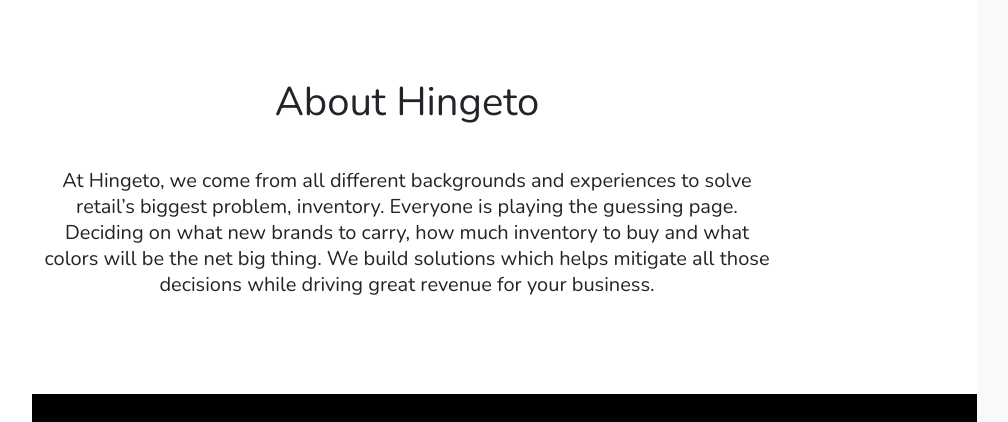
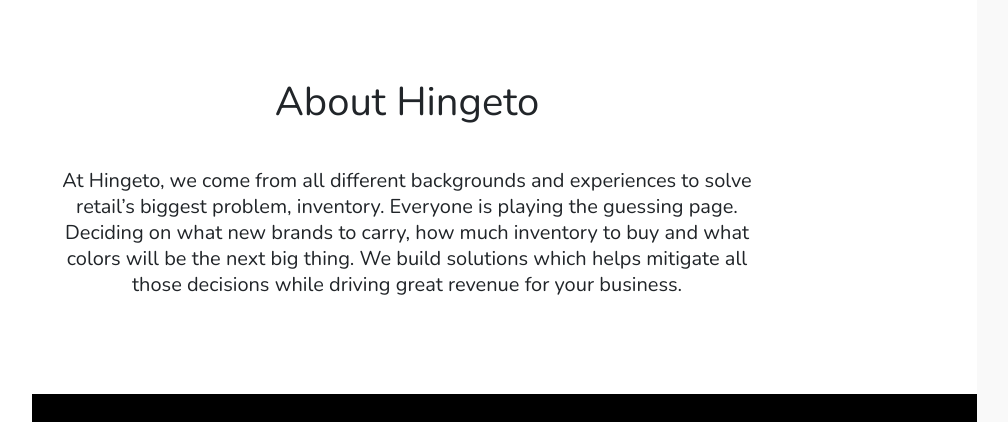
Before and after one commit to hingeto/hingeto.github.io, a Jekyll site: the page built from aboutus.md, in a window 1280 px wide and 1400 px high, scrolled down 713 px, cut to the strip 93-515 px from the top of the window. Shown: the whole strip, without its empty margins (233-1241 px from the left). Built offline with Jekyll 4.4.1, drawn with Linux system fonts in a browser that asks for light colours; nearby versions of some CDN libraries; some of the changed text lies outside the part shown.

Commit message:
Migrate Aboutus mage from new design to jekyll

```diff
--- a/_layouts/about-us.html
+++ b/_layouts/aboutus.html
@@ -2,7 +2,7 @@
 layout: default
 ---
 
-  <!-- Section: Subpage Hero -->
+ <!-- Section: Subpage Hero -->
         <section class="section-subpage" id="about-us">
             <header>
                 <h1>We believe the future of retail is zero inventory risk</h1>
@@ -13,7 +13,7 @@
             </div>
             <footer>
                 <h1>About Hingeto</h1>
-                <p>At Hingeto, we come from all different backgrounds and experiences to solve retail’s biggest problem, inventory. Everyone is playing the guessing page. Deciding on what new brands to carry, how much inventory to buy and what colors will be the net big thing. We build solutions which helps mitigate all those decisions while driving great revenue for your business.</p>
+                <p>At Hingeto, we come from all different backgrounds and experiences to solve retail’s biggest problem, inventory. Everyone is playing the guessing page. Deciding on what new brands to carry, how much inventory to buy and what colors will be the next big thing. We build solutions which helps mitigate all those decisions while driving great revenue for your business.</p>
             </footer>
         </section>
         <!-- Section: About -->
@@ -56,7 +56,7 @@
                     <div class="row">
                         <div class="col-12 col-lg-6">
                             <div class="value">
-                                <img src="{{ '/assets/images/stickers/sticker-mappin.png' | relative_url }}"  width="66" height="82" alt="Growth">
+                                <img src="{{ '/assets/images/stickers/sticker-mappin.png' | relative_url }}" width="66" height="82" alt="Growth">
                                 <h1>4 Countries</h1>
                                 <p>
                                     Most of our customers are in the United States but our team is global.
@@ -72,7 +72,7 @@
             <div class="row">
                 <div class="col-12 col-lg-10 about-content">
                     <div class="about">
-                        <h1>We’re building how the future of retail should work</h1>
+                        <h1>We’re building how the future of retail should work.</h1>
                     </div>
                 </div>
                 <img src="{{ '/assets/images/home/img-warehouse.png' | relative_url }}" width="360" height="360" alt="Hingeto Warehouse" class="about-image">
@@ -124,4 +124,3 @@
                 </div>
             </div>
         </section>
-        <!-- Section: CTA -->
--- a/_layouts/default.html
+++ b/_layouts/default.html
@@ -46,6 +46,7 @@
 
             {{ content }}
 
+     </div>
 
     <script src="https://code.jquery.com/jquery-3.3.1.min.js" integrity="sha256-FgpCb/KJQlLNfOu91ta32o/NMZxltwRo8QtmkMRdAu8=" crossorigin="anonymous"></script>
     <script src="https://cdnjs.cloudflare.com/ajax/libs/popper.js/1.12.9/umd/popper.min.js" integrity="sha384-ApNbgh9B+Y1QKtv3Rn7W3mgPxhU9K/ScQsAP7hUibX39j7fakFPskvXusvfa0b4Q" crossorigin="anonymous"></script>
--- a/_layouts/retail_solutions.html
+++ b/_layouts/retail_solutions.html
@@ -85,5 +85,3 @@
 </section>
 
     {%- include footer2.html -%}
-
-</div>
```
Also changed, not shown: other parts of _layouts/aboutus.html (+2 -2 lines), _layouts/page.html (deleted, +0 -14 lines), _layouts/post.html (deleted, +0 -27 lines), aboutus.md (renamed from about-us.md, +1 -1 lines).
